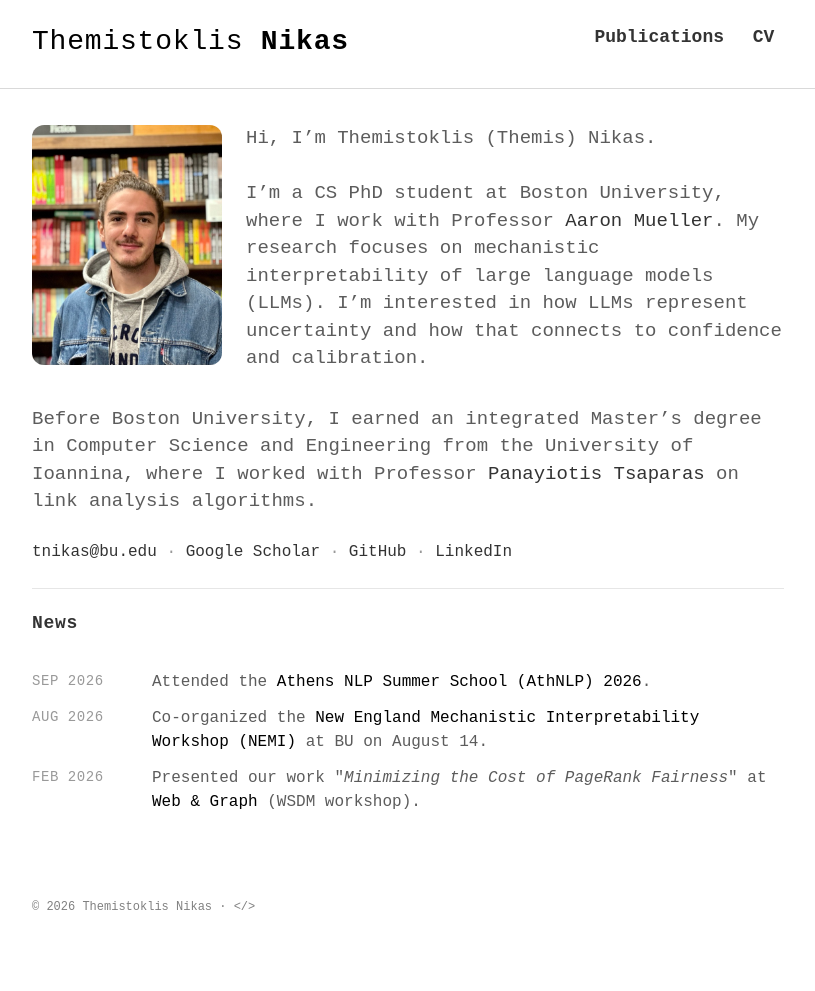
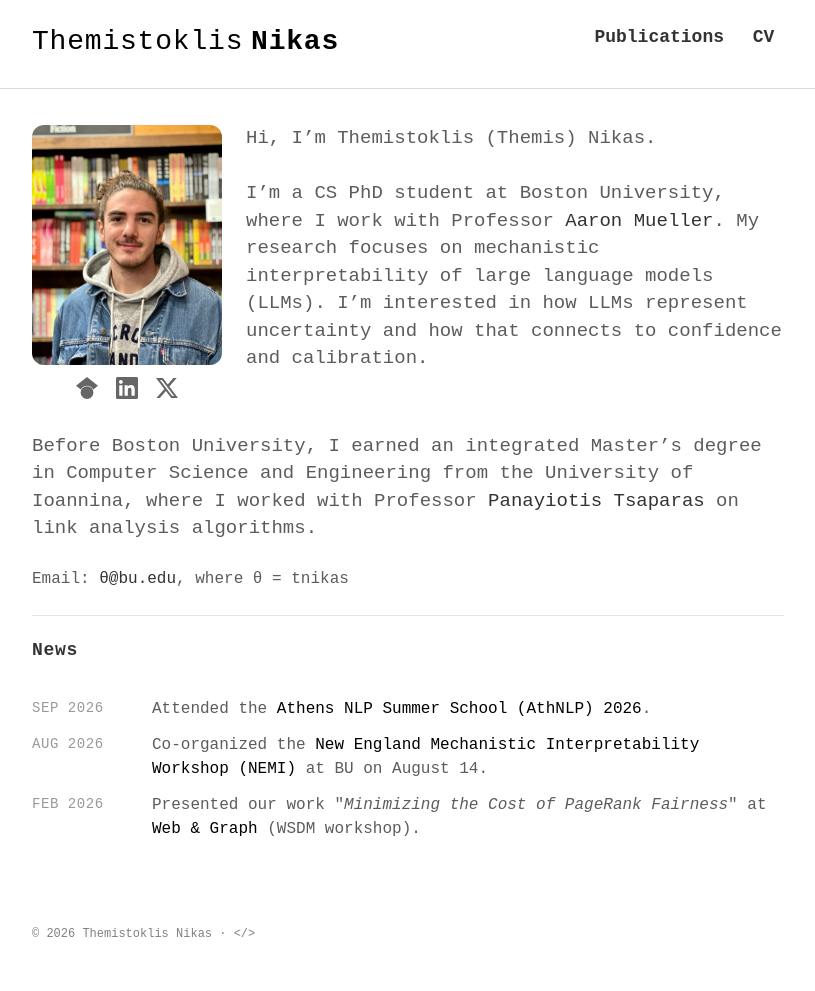
Before and after one commit to tnikas/tnikas.github.io, a Jekyll site: the page built from index.html, in a window 1280 px wide. Shown: the whole page, without its empty margins (232-1047 px from the left). Built offline with Jekyll 4.4.1, drawn with Linux system fonts in a browser that asks for light colours; some web fonts are replaced; before the commit the page ends 964 px from its top, so only the background shows below that.

Commit message:
Profile icons under photo, obfuscated email, tighter logo spacing
- Google Scholar, LinkedIn and X icons under the photo (GitHub dropped)
- Email shown as "θ@bu.edu, where θ = tnikas" instead of a mailto link
- Narrower word gap in the monospace logo; more space under icons on phones

Co-Authored-By: Claude Opus 5.5 <noreply@anthropic.com>

```diff
--- a/_config.yml
+++ b/_config.yml
@@ -37,17 +37,21 @@ author:
   job_title      : "PhD Student in Computer Science"
   affiliation    : "Boston University"
   alumni_of      : "University of Ioannina"
-  # Shown under the intro on the homepage. The http(s) links are also given to
-  # search engines as your other profiles (schema.org "sameAs").
+  # Homepage shows it as "Email: θ@bu.edu, where θ = tnikas"
+  email_user     : "tnikas"
+  email_domain   : "bu.edu"
+  # Icons under the photo (icon = file name in _includes/icons/). These links are
+  # also given to search engines as your other profiles (schema.org "sameAs").
   links:
-    - title: "tnikas@bu.edu"
-      url: "mailto:tnikas@bu.edu"
     - title: "Google Scholar"
+      icon: "scholar"
       url: "https://scholar.google.com/citations?user=dBImAjsAAAAJ&hl=en"
-    - title: "GitHub"
-      url: "https://github.com/tnikas"
     - title: "LinkedIn"
+      icon: "linkedin"
       url: "https://www.linkedin.com/in/tnikas/"
+    - title: "X"
+      icon: "x"
+      url: "https://x.com/memhss"
 
 plugins:
   - jekyll-sitemap
--- a/_includes/intro.html
+++ b/_includes/intro.html
@@ -3,6 +3,11 @@
     <div class="intro-main">
       <figure class="intro-photo">
         <img src="{{ '/assets/images/author.jpg' | prepend: site.baseurl | prepend: site.url }}" alt="Portrait of Themistoklis Nikas">
+        <ul class="intro-icons">
+          {%- for link in site.author.links -%}
+            <li><a href="{{ link.url }}" target="_blank" rel="noopener" title="{{ link.title }}" aria-label="{{ link.title }}">{% include icons/{{ link.icon }}.svg %}</a></li>
+          {%- endfor -%}
+        </ul>
       </figure>
 
       <p class="lead">
@@ -21,10 +26,8 @@
       on link analysis algorithms.
     </p>
 
-    <ul class="intro-links">
-      {%- for link in site.author.links -%}
-        <li><a href="{{ link.url }}"{% unless link.url contains 'mailto:' %} target="_blank" rel="noopener"{% endunless %}>{{ link.title }}</a></li>
-      {%- endfor -%}
-    </ul>
+    <p class="intro-email">
+      Email: <span class="intro-email-address">θ@{{ site.author.email_domain }}</span>, where θ = {{ site.author.email_user }}
+    </p>
   </div>
 </section>
--- a/assets/scss/_layout.scss
+++ b/assets/scss/_layout.scss
@@ -147,20 +147,41 @@ hr {
     object-fit: cover;
   }
 
-  .intro-links {
+  .intro-icons {
     list-style: none;
-    margin: $base-spacing 0 $small-spacing;
+    margin: $small-spacing 0 0;
     padding: 0;
+    display: flex;
+    justify-content: center;
+    gap: 1.1em;
 
-    li {
-      display: inline-block;
+    a {
+      display: block;
+      color: $dark-gray-color;
+      border-bottom: none;
+      opacity: .75;
+      transition: opacity $base-duration $base-timing;
+
+      &:hover,
+      &:focus {
+        opacity: 1;
+        border-bottom: none;
+      }
     }
 
-    li:not(:last-child):after {
-      content: "\00B7";
-      margin: 0 .6em;
-      color: $medium-gray-color;
+    svg {
+      display: block;
+      width: 22px;
+      height: 22px;
     }
+  }
+
+  .intro-email {
+    margin: $base-spacing 0 $small-spacing;
+  }
+
+  .intro-email-address {
+    color: $dark-gray-color;
   }
 }
 
@@ -183,7 +204,7 @@ hr {
     }
 
     .intro-photo {
-      margin: 0 auto $small-spacing auto;
+      margin: 0 auto $base-spacing auto;
       text-align: center;
     }
 
@@ -205,6 +226,7 @@ hr {
   margin: 0 0 1em 0;
   cursor: pointer;
   letter-spacing: 0.8px;
+  word-spacing: -0.35em; // monospace spaces are a full letter wide
   font-size: 28px;
   line-height: 36px;
   font-weight: 300;
```
Also changed, not shown: _includes/icons/.svg (added), _includes/icons/linkedin.svg (added), _includes/icons/scholar.svg (added), _includes/icons/x.svg (added).
